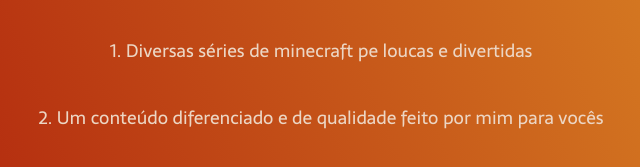
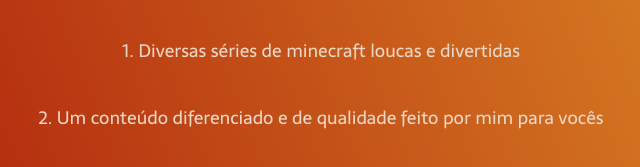
Before and after one commit to eu-davyzin/kilioncraft, a plain HTML site: page index.html in a window 1280 px wide. Shown: the part 624-791 px from the top of the page, 319-959 px from the left. Drawn offline with nearby package versions, Linux system fonts and the light colour scheme.

Commit message:
new update

```diff
--- a/index.html
+++ b/index.html
@@ -42,7 +42,7 @@
 
     <section class="conteudo-secundario">
       <h3 class="conteudo-secundario-titulo" id="sobre">O que você vai encontrar no canal?</h3>
-      <p class="conteudo-secundario-paragrafo">1. Diversas <strong>séries de minecraft pe</strong> loucas e divertidas</p>
+      <p class="conteudo-secundario-paragrafo">1. Diversas <strong>séries de minecraft</strong> loucas e divertidas</p>
       <p class="conteudo-secundario-paragrafo">2. Um conteúdo <strong>diferenciado e de qualidade</strong> feito por mim para vocês</p>
       <p class="conteudo-secundario-paragrafo">3. Shorts <strong>engraçados e muito legais</strong> que farão você sorrir</p>
     </section>
--- a/style.css
+++ b/style.css
@@ -1,13 +1,12 @@
 @import url('https://fonts.googleapis.com/css2?family=Righteous&family=Sarala:wght@400;700&display=swap');
 
 * {
-  margin: 0;
-  padding: 0;
   box-sizing: border-box;
   text-decoration: none !important;
 }
 
 body {
+  margin: 0;
   font-size: 100%;
   background: linear-gradient(68.15deg, #a40606 0%, #d98324 74%);
 }
```
